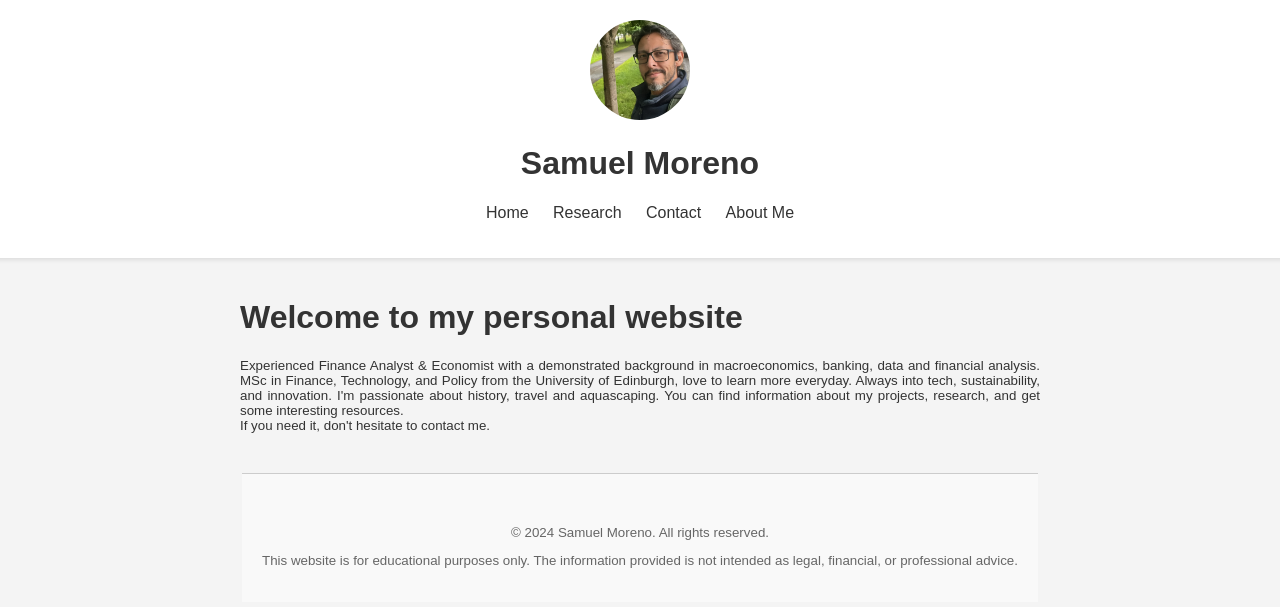
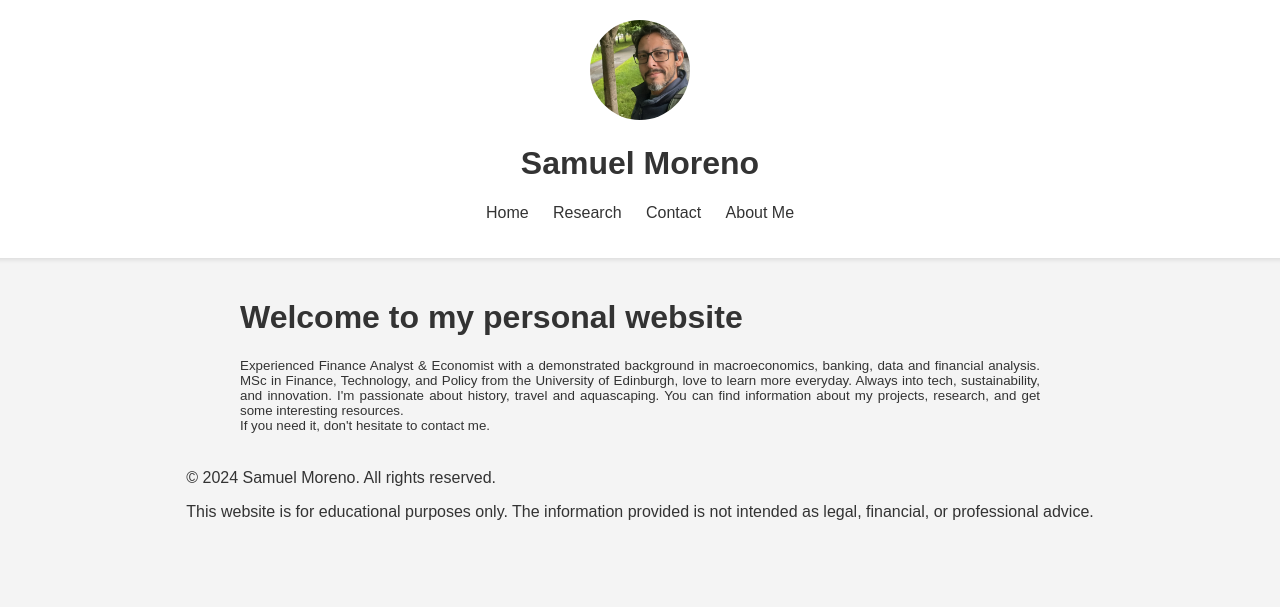
Before and after one commit to GregSom-MSc/GregSom-MSc.github.io, a Jekyll site: the page built from index.md, in a window 1280 px wide. Shown: the top 607 px of the page. Built offline with Jekyll 4.4.1, drawn with Linux system fonts in a browser that asks for light colours.

Commit message:
Update default.html

```diff
--- a/_layouts/default.html
+++ b/_layouts/default.html
@@ -26,12 +26,12 @@
         {{ content }}
     </main>
     <!-- Footer Section -->
-    <footer style="text-align: center; padding: 20px; background-color: #f9f9f9; border-top: 1px solid #ccc; margin-top: 20px;">
-        <div style="margin-bottom: 10px;">
-            <a href="https://www.linkedin.com/in/samuelgmoreno/" target="_blank" style="margin: 0 10px;"><i class="fab fa-linkedin-in"></i></a>
-            <a href="https://discord.gg/GUAfWtw5" target="_blank" style="margin: 0 10px;"><i class="fab fa-discord"></i></a>
+    <footer class="site-footer">
+        <div class="social-links">
+            <a href="https://www.linkedin.com/in/samuelgmoreno/" target="_blank"><i class="fab fa-linkedin-in"></i></a>
+            <a href="https://discord.gg/GUAfWtw5" target="_blank"><i class="fab fa-discord"></i></a>
         </div>
-        <div style="font-size: smaller; color: #666;">
+        <div class="footer-disclaimer">
             <p>&copy; 2024 Samuel Moreno. All rights reserved.</p>
             <p>This website is for educational purposes only. The information provided is not intended as legal, financial, or professional advice.</p>
         </div>
```
